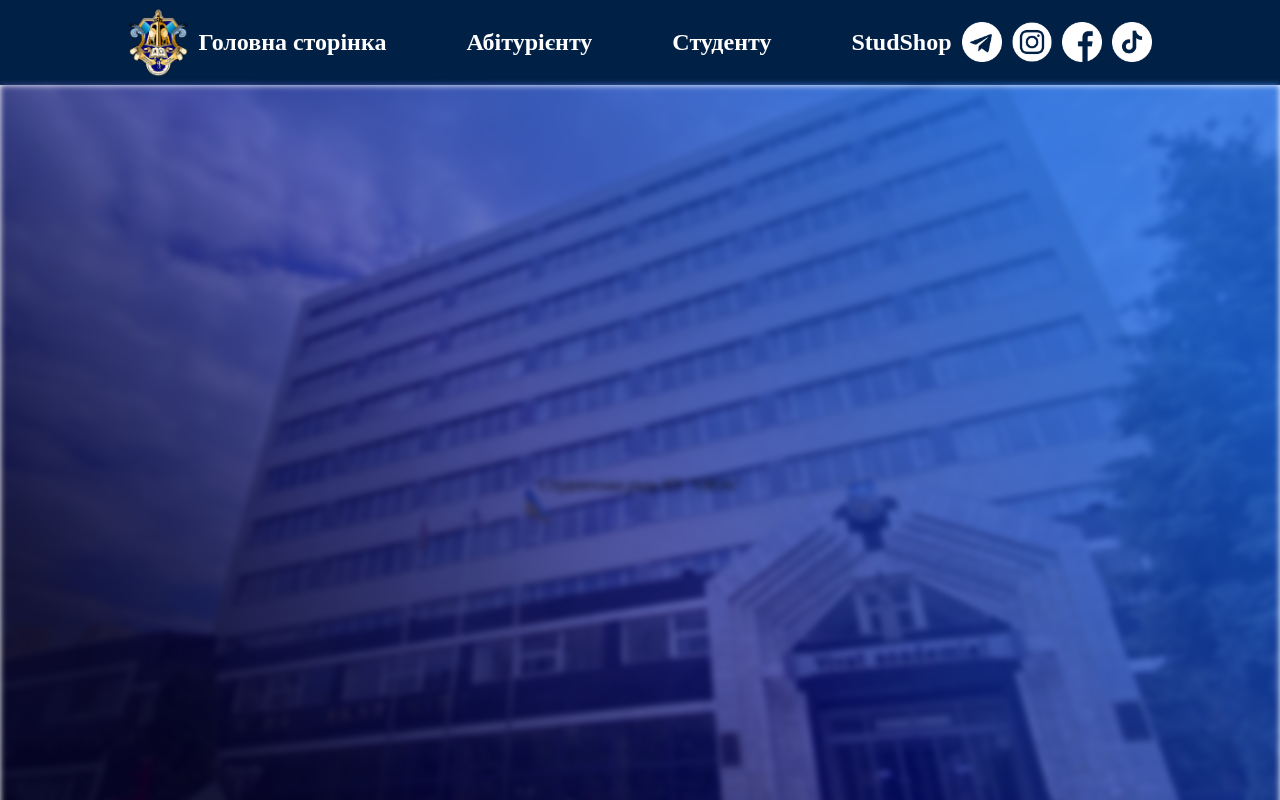
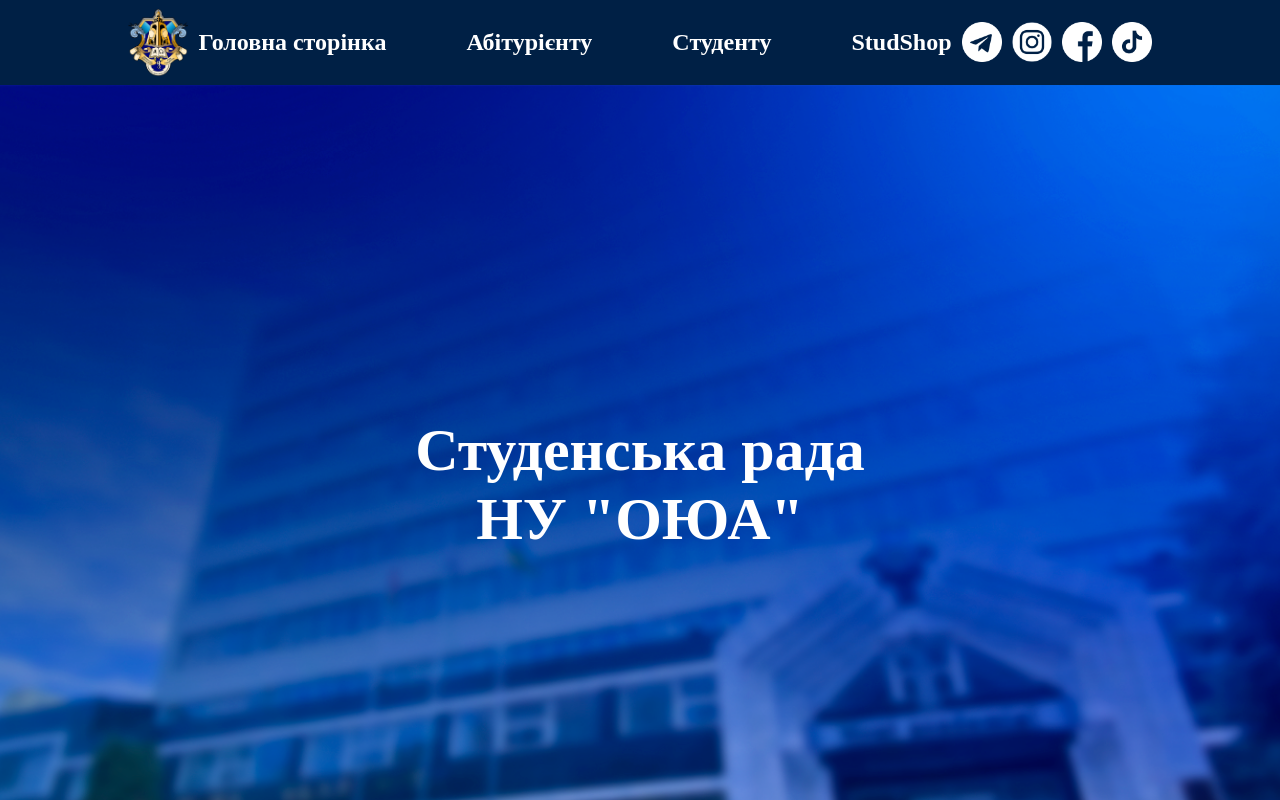
Before and after one commit to IgorKozlovsky/Studrada, a React (Create React App) app: page / in a window 1280 px wide. Shown: the top 800 px of the page. Built offline with nearby package versions, Linux system fonts and the light colour scheme.

Commit message:
Refactored banner

```diff
--- a/src/components/Banner/index.tsx
+++ b/src/components/Banner/index.tsx
@@ -1,31 +1,25 @@
-import React from 'react'
 import Flex from 'src/ui/Flex'
-import picture from 'src/static/banner.jpg'
-import styled from 'styled-components'
+import img from 'src/static/banner.png'
 import Text from 'src/ui/Text'
-
-const BannerFlex = styled(Flex)`
-  justify-content: center;
-  align-items: center;
-  filter: blur(3px);
-  background-image: linear-gradient(
-      45deg,
-      rgba(2, 0, 36, 0.9) 15%,
-      rgba(0, 6, 132, 0.6) 47%,
-      rgba(28, 102, 223, 0.8072478991596639) 85%
-    ),
-    url(${picture});
-  height: 100vh;
-  background-size: cover;
-  background-repeat: no-repeat;
-  background-position-x: center;
-`
 
 const Banner = () => {
   return (
-    <BannerFlex>
-      <Text>Студентська рада НУ &quot;ОЮА&quot;</Text>
-    </BannerFlex>
+    <Flex
+      sx={{
+        backgroundImage: `url(${img})`,
+        backgroundSize: 'cover',
+        backgroundPosition: 'center center',
+        backgroundRepeat: 'no-repeat',
+        height: '100vh',
+        display: 'flex',
+        justifyContent: 'center',
+        alignItems: 'center'
+      }}
+    >
+      <Text variant={'bannerText'} sx={{ textAlign: 'center ' }}>
+        Студенська рада <br /> НУ &quot;ОЮА&quot;
+      </Text>
+    </Flex>
   )
 }
 
--- a/src/theme/primaryTheme/typography.ts
+++ b/src/theme/primaryTheme/typography.ts
@@ -1,8 +1,10 @@
 import { TFontSizes } from 'src/theme/types'
 
-export const fontSizes: TFontSizes = [14, 18, 24, 48]
+export const fontSizes: TFontSizes = [16, 20, 26, 32, 48, 60]
 
-fontSizes.small = fontSizes[0]
-fontSizes.medium = fontSizes[1]
-fontSizes.large = fontSizes[2]
-fontSizes.larger = fontSizes[3]
+fontSizes.verySmall = fontSizes[0]
+fontSizes.small = fontSizes[1]
+fontSizes.medium = fontSizes[2]
+fontSizes.large = fontSizes[3]
+fontSizes.larger = fontSizes[4]
+fontSizes.banner = fontSizes[5]
--- a/src/theme/types.ts
+++ b/src/theme/types.ts
@@ -13,10 +13,12 @@ export type TPalette = {
   white: string
 }
 export type TFontSizes = number[] & {
+  verySmall?: number
   small?: number
   medium?: number
   large?: number
   larger?: number
+  banner?: number
 }
 export type TBreakpoints = string[] & {
   sm?: string
--- a/src/ui/Text.tsx
+++ b/src/ui/Text.tsx
@@ -25,8 +25,9 @@ const variants = {
     color: 'text'
   },
   bannerText: {
-    fontSize: 3,
-    color: 'white'
+    fontSize: 5,
+    color: 'white',
+    fontWeight: 'bold'
   }
 }
 const TextBase = ({ as: Component = 'p', ...props }) => <Component {...props} />
```
Also changed, not shown: src/static/banner.png (added).
